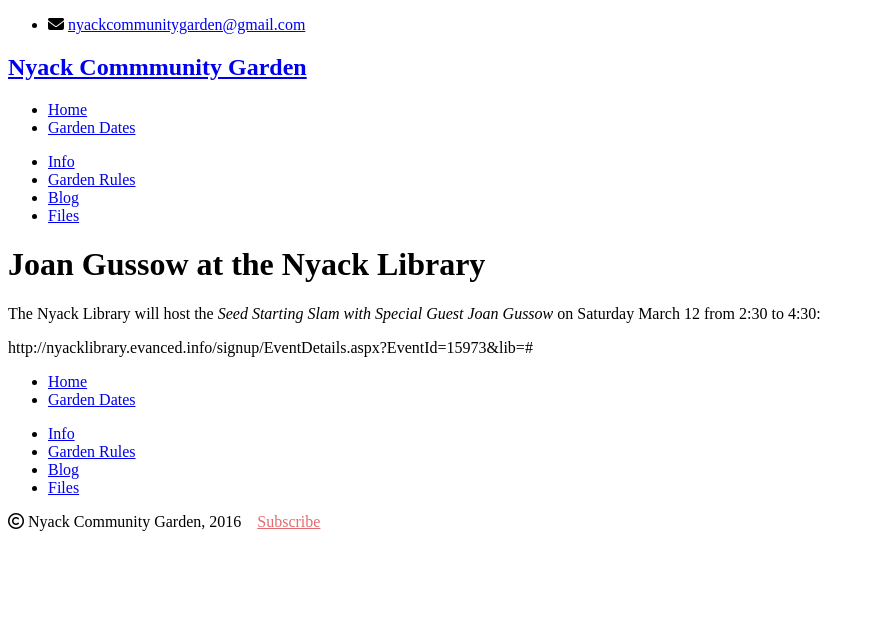
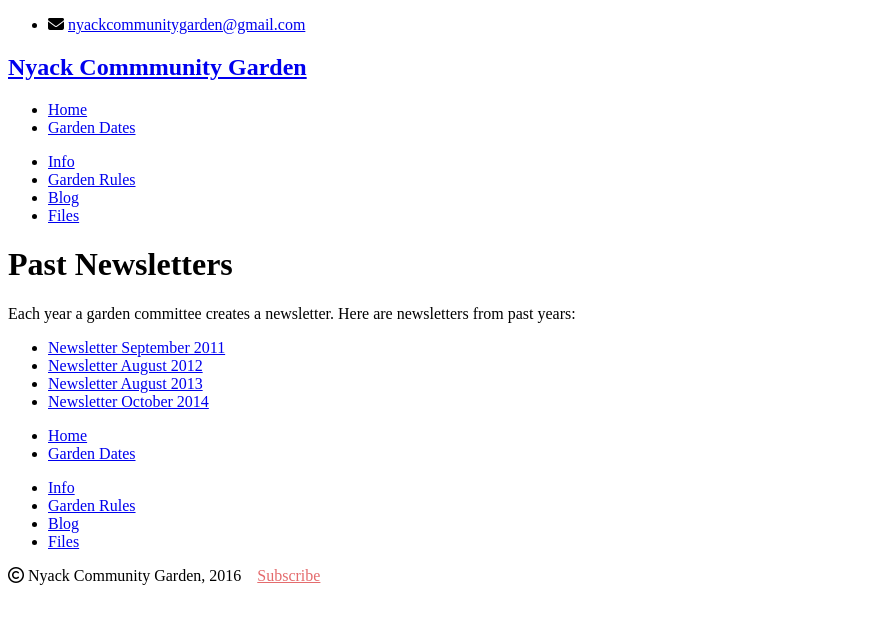
Before and after one commit to bosborne/nyackcommunitygarden, a Jekyll site: the page built from _posts/2016-01-31-past-newsletters.md, in a window 1280 px wide. Shown: the top 624 px of the page, without its empty margins (0-875 px from the left). Built offline with Jekyll 4.4.1, drawn with Linux system fonts in a browser that asks for light colours; nearby versions of some CDN libraries; library files that are not in the unit come from our copies.

Commit message:
Minor edit

```diff
--- a/_posts/2016-01-31-past-newsletters.md
+++ b/_posts/2016-01-31-past-newsletters.md
@@ -1,9 +1,12 @@
 ---
 layout: post
 pageclass: blog
-title: "Joan Gussow at the Nyack Library"
+title: "Past Newsletters"
 published: true
 ---
-The Nyack Library will host the *Seed Starting Slam with Special Guest Joan Gussow* on Saturday March 12 from 2:30 to 4:30:
+Each year a garden committee creates a newsletter. Here are newsletters from past years:
 
-http://nyacklibrary.evanced.info/signup/EventDetails.aspx?EventId=15973&lib=#
+- [Newsletter September 2011](/pdf/Newsletter_September_2011.pdf)
+- [Newsletter August 2012](/pdf/Newsletter_August_2012.pdf)
+- [Newsletter August 2013](/pdf/Newsletter_August_2013.pdf)
+- [Newsletter October 2014](/pdf/Newsletter_October_2014.pdf)
```
